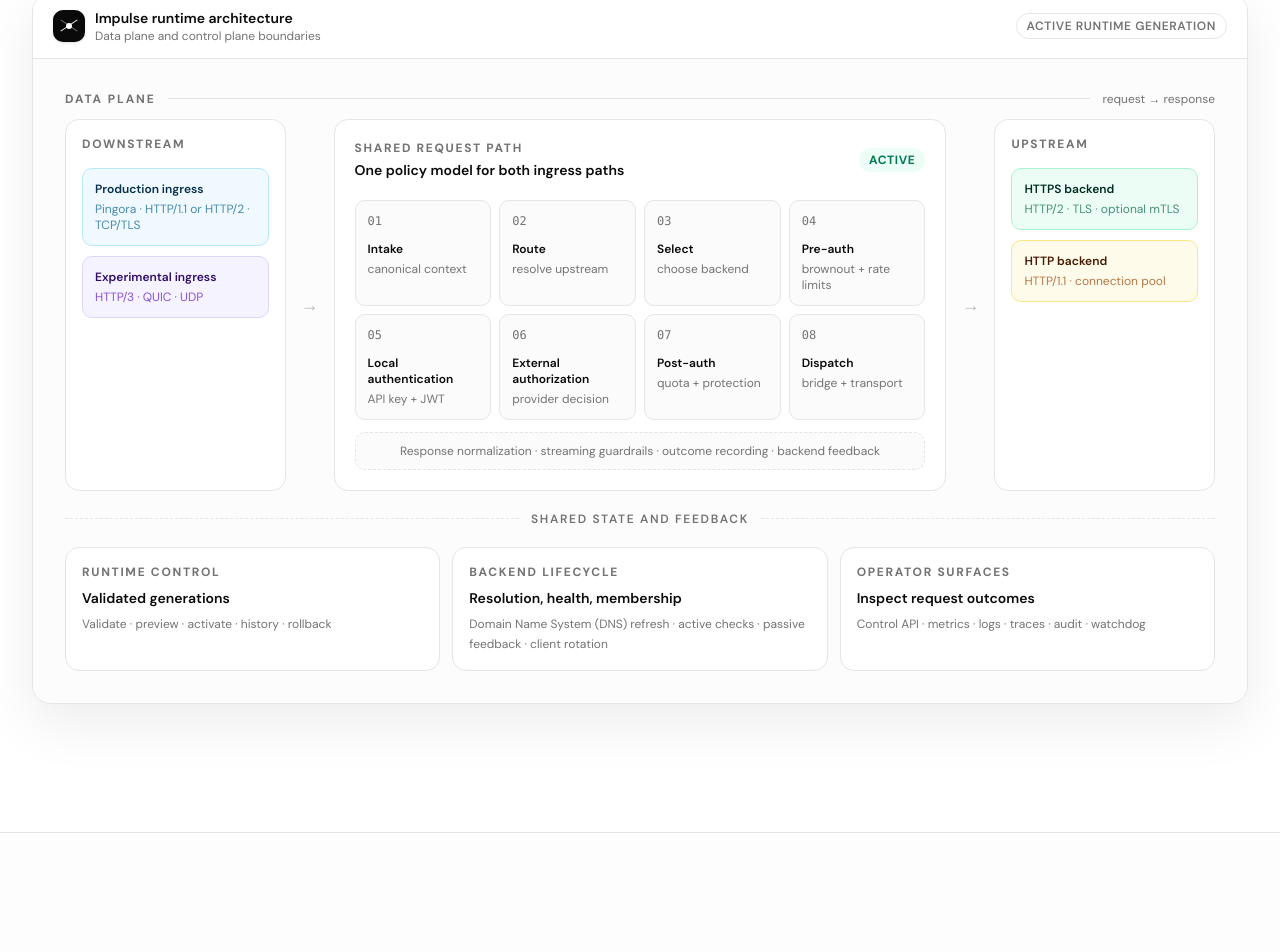
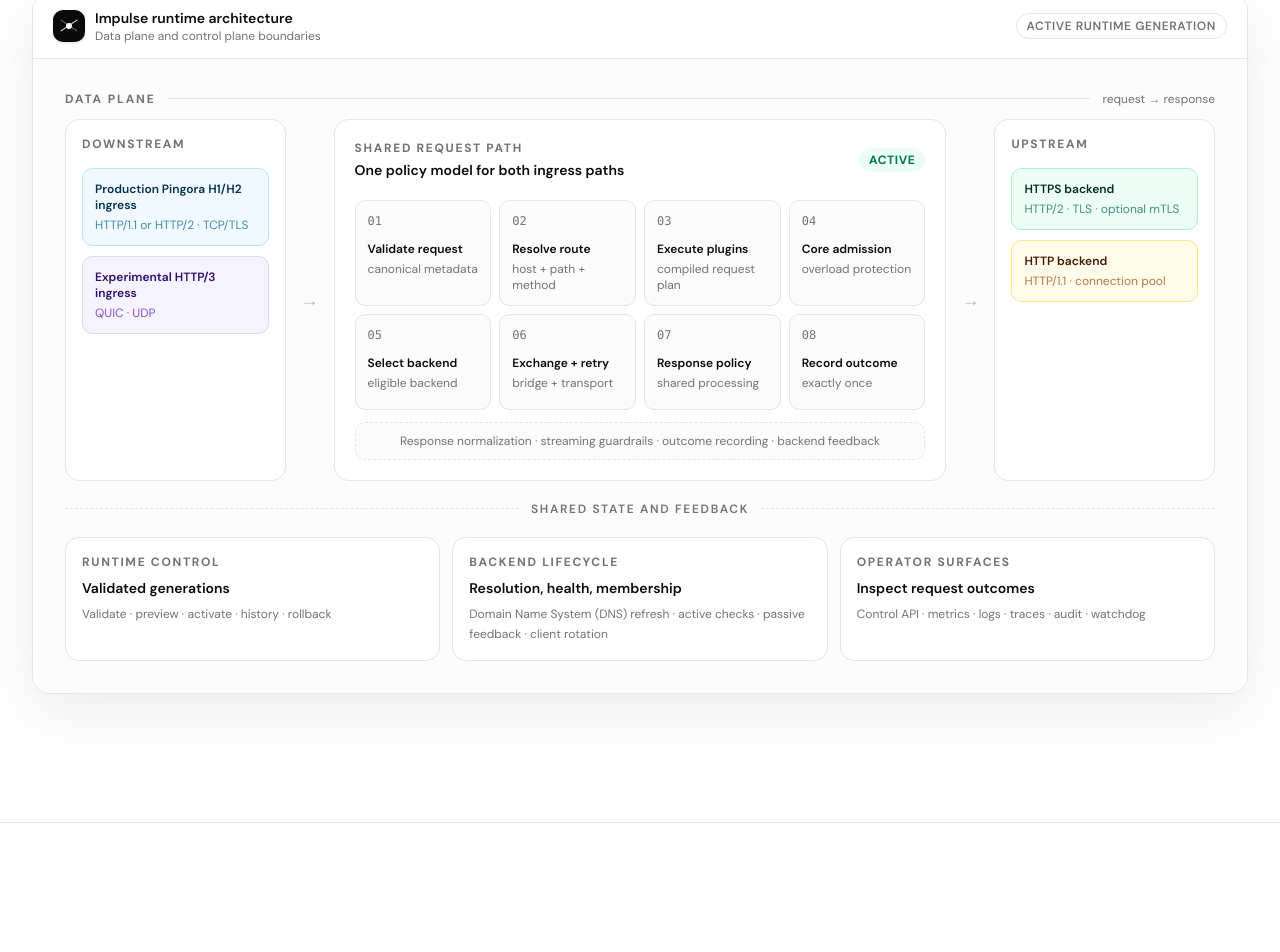
Before and after one commit to impulse-proxy/impulse-proxy.github.io, a Next.js app: page / in a window 1280 px wide. Shown: the part 3285-4237 px from the top of the page. Built offline with nearby package versions, Linux system fonts and the light colour scheme.

Commit message:
docs: correct website runtime architecture diagram

```diff
--- a/app/page.tsx
+++ b/app/page.tsx
@@ -334,12 +334,12 @@ export default function Home() {
                   <p className="text-xs font-bold uppercase tracking-[0.14em] text-muted-foreground">Downstream</p>
                   <div className="mt-4 space-y-2.5">
                     <div className="rounded-lg border border-sky-200 bg-sky-50 p-3 dark:border-sky-900 dark:bg-sky-950/35">
-                      <p className="text-xs font-semibold text-sky-950 dark:text-sky-100">Production ingress</p>
-                      <p className="mt-1 text-xs leading-4 text-sky-800/70 dark:text-sky-300/70">Pingora · HTTP/1.1 or HTTP/2 · TCP/TLS</p>
+                      <p className="text-xs font-semibold text-sky-950 dark:text-sky-100">Production Pingora H1/H2 ingress</p>
+                      <p className="mt-1 text-xs leading-4 text-sky-800/70 dark:text-sky-300/70">HTTP/1.1 or HTTP/2 · TCP/TLS</p>
                     </div>
                     <div className="rounded-lg border border-violet-200 bg-violet-50 p-3 dark:border-violet-900 dark:bg-violet-950/35">
-                      <p className="text-xs font-semibold text-violet-950 dark:text-violet-100">Experimental ingress</p>
-                      <p className="mt-1 text-xs leading-4 text-violet-800/70 dark:text-violet-300/70">HTTP/3 · QUIC · UDP</p>
+                      <p className="text-xs font-semibold text-violet-950 dark:text-violet-100">Experimental HTTP/3 ingress</p>
+                      <p className="mt-1 text-xs leading-4 text-violet-800/70 dark:text-violet-300/70">QUIC · UDP</p>
                     </div>
                   </div>
                 </div>
@@ -357,14 +357,14 @@ export default function Home() {
 
                   <div className="mt-5 grid grid-cols-2 gap-2 sm:grid-cols-4">
                     {[
-                      ["01", "Intake", "canonical context"],
-                      ["02", "Route", "resolve upstream"],
-                      ["03", "Select", "choose backend"],
-                      ["04", "Pre-auth", "brownout + rate limits"],
-                      ["05", "Local authentication", "API key + JWT"],
-                      ["06", "External authorization", "provider decision"],
-                      ["07", "Post-auth", "quota + protection"],
-                      ["08", "Dispatch", "bridge + transport"],
+                      ["01", "Validate request", "canonical metadata"],
+                      ["02", "Resolve route", "host + path + method"],
+                      ["03", "Execute plugins", "compiled request plan"],
+                      ["04", "Core admission", "overload protection"],
+                      ["05", "Select backend", "eligible backend"],
+                      ["06", "Exchange + retry", "bridge + transport"],
+                      ["07", "Response policy", "shared processing"],
+                      ["08", "Record outcome", "exactly once"],
                     ].map(([step, title, detail]) => (
                       <div key={step} className="min-h-24 rounded-lg border border-border bg-muted/40 p-3">
                         <p className="font-mono text-xs text-muted-foreground">{step}</p>
```
